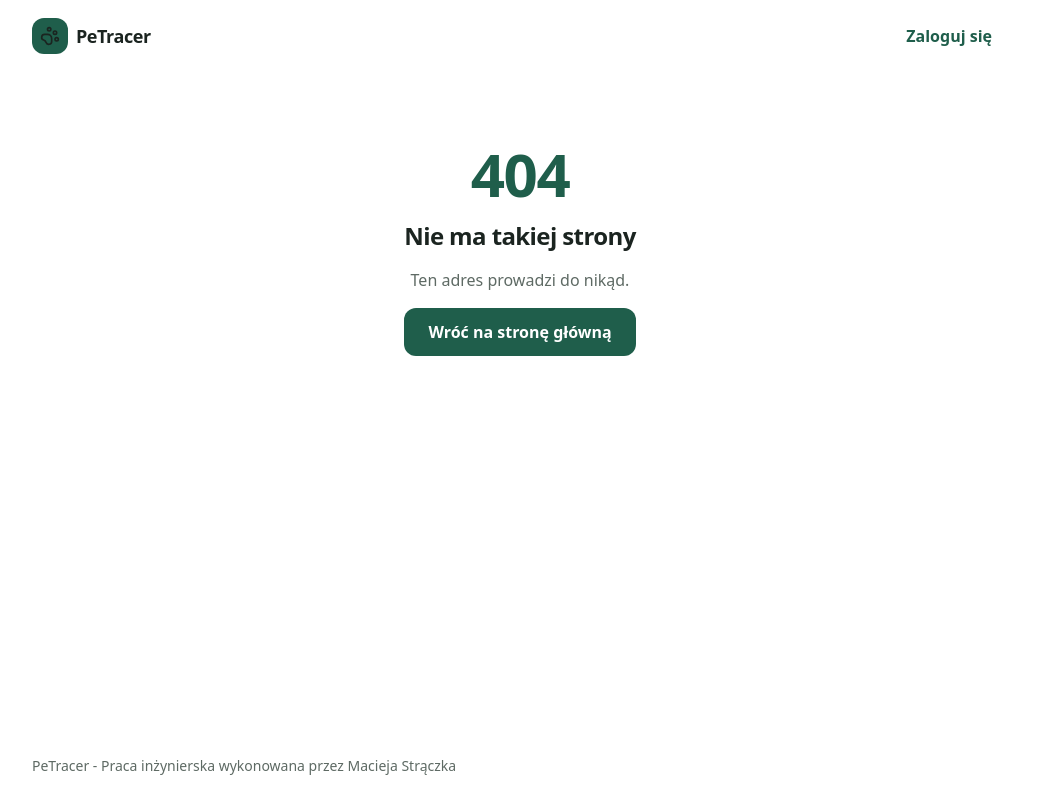
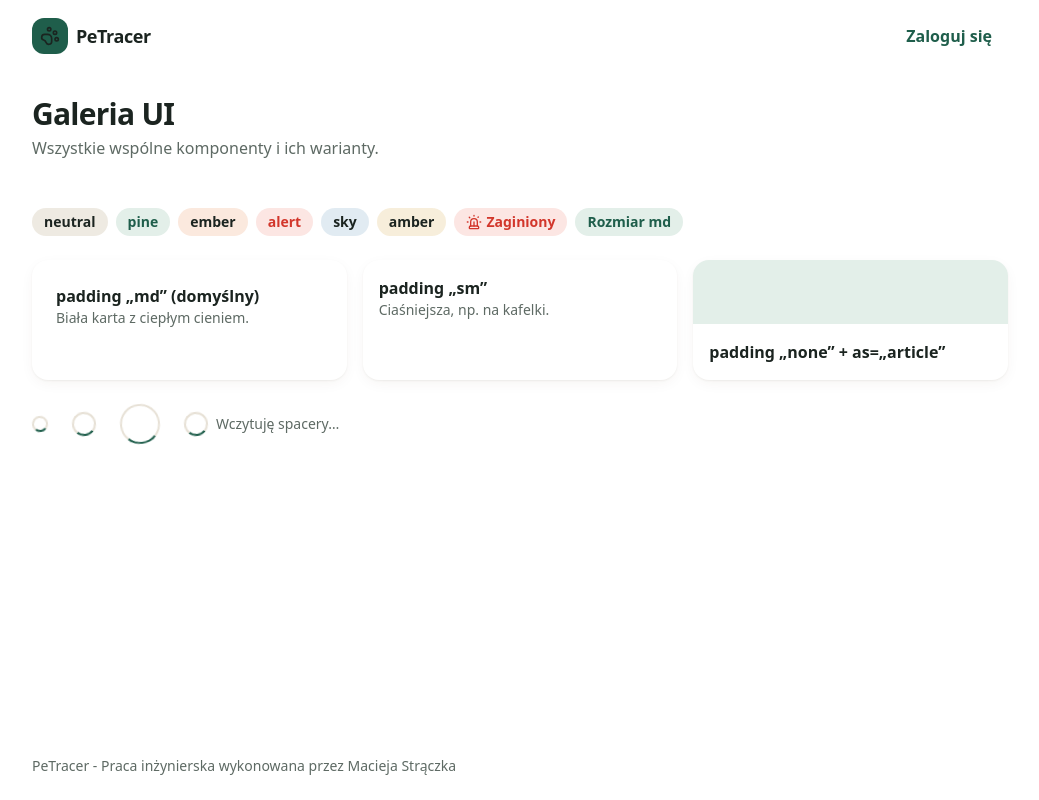
Before and after one commit to FullC0ntrol/PeTracker-FinalVersion, a React (Vite) app in the folder petracer-final/: page /dev/ui in a window 1280 px wide. Before the commit this address had no page. Shown: the whole page, without its empty margins (120-1159 px from the left). Built offline with nearby package versions, Linux system fonts and the light colour scheme.

Commit message:
Componenty UI : Card, Badge, Spinner. Stworzenie strony do testowania kompomentów UI. Podłączenie badge pod LandingPage.

```diff
--- /dev/null
+++ b/petracer-final/src/components/ui/Badge.jsx
@@ -0,0 +1,24 @@
+import { cn } from "../../lib/cn";
+
+const TONES = {
+  neutral: "bg-line/70 text-ink",
+  pine: "bg-pine-soft text-pine",
+  ember: "bg-ember-soft text-ink",
+  alert: "bg-alert-soft text-alert",
+  sky: "bg-sky/15 text-ink",
+  amber: "bg-amber/15 text-ink",
+};
+
+const SIZES = {
+  sm: 'px-2.5 py-0.5 text-xs',
+  md: 'px-3 py-1 text-sm',
+}
+
+export default function Badge({ tone = 'neutral', size = 'md', icon: Icon, className = '', children}) {
+  return (
+    <span className={cn('inline-flex items-center gap-1 rounded-full font-semibold', TONES[tone], SIZES[size], className)}>
+      {Icon && <Icon size={size === 'sm' ? 12 : 16} />}
+      {children}
+    </span>
+  )
+}
--- /dev/null
+++ b/petracer-final/src/components/ui/Card.jsx
@@ -0,0 +1,22 @@
+import { cn } from '../../lib/cn'
+
+const PADDINGS = {
+  none: '',
+  sm: 'p-4',
+  md: 'p-6',
+}
+
+export default function Card({ as:Component = 'div', padding = 'md', className = '', children, ...rest}) {
+  return (
+    <Component
+      className={cn(
+        'rounded-2xl bg-surface shadow-card',
+        PADDINGS[padding],
+        className
+      )}
+      {...rest}
+    >
+      {children}
+    </Component>
+  )
+}
--- /dev/null
+++ b/petracer-final/src/components/ui/Spinner.jsx
@@ -0,0 +1,16 @@
+import { cn } from '../../lib/cn'
+
+const SIZES = {
+  sm: 'size-4',
+  md: 'size-6',
+  lg: 'size-10',
+}
+
+export default function Spinner({ size = 'md', label = 'Ładowanie...', showLabel = false, className = ''}) {
+  return (
+    <span role="status" className={cn('inline-flex items-center gap-2 text-ink-muted', className)}>
+      <span className={cn('animate-spin rounded-full border-2 border-line border-t-pine', SIZES[size])} />
+      <span className={showLabel ? 'text-sm' : 'sr-only'}>{label}</span>
+    </span>
+  )
+}
--- /dev/null
+++ b/petracer-final/src/lib/cn.js
@@ -0,0 +1,3 @@
+export function cn(...classes) {
+  return classes.filter(Boolean).join(' ')
+}
--- /dev/null
+++ b/petracer-final/src/pages/dev/UiGalleryPage.jsx
@@ -0,0 +1,57 @@
+import { Siren } from 'lucide-react'
+
+import Badge from "../../components/ui/Badge";
+import Card from "../../components/ui/Card";
+import Spinner from "../../components/ui/Spinner";
+import PageHeader from "../../components/layout/PageHeader.jsx";
+
+const BADGE_TONES = ["neutral", "pine", "ember", "alert", "sky", "amber"];
+
+export default function UiGalleryPage() {
+  return (
+    <div className="flex flex-col gap-6">
+      <PageHeader
+        title="Galeria UI"
+        description="Wszystkie wspólne komponenty i ich warianty."
+      />
+
+      <div className="flex flex-wrap items-center gap-2">
+        {BADGE_TONES.map((tone) => (
+          <Badge key={tone} tone={tone}>
+            {tone}
+          </Badge>
+        ))}
+        <Badge tone="alert" icon={Siren}>
+          Zaginiony
+        </Badge>
+        <Badge tone="pine" size="md">
+          Rozmiar md
+        </Badge>
+      </div>
+
+      <div className="grid gap-4 sm:grid-cols-3">
+        <Card>
+          <p className="font-semibold">padding „md” (domyślny)</p>
+          <p className="text-sm text-ink-muted">
+            Biała karta z ciepłym cieniem.
+          </p>
+        </Card>
+        <Card padding="sm">
+          <p className="font-semibold">padding „sm”</p>
+          <p className="text-sm text-ink-muted">Ciaśniejsza, np. na kafelki.</p>
+        </Card>
+        <Card as="article" padding="none" className="overflow-hidden">
+          <div className="h-16 bg-pine-soft" />
+          <p className="p-4 font-semibold">padding „none” + as=„article”</p>
+        </Card>
+      </div>
+
+      <div className="flex flex-wrap items-center gap-6">
+        <Spinner size="sm" />
+        <Spinner />
+        <Spinner size="lg" />
+        <Spinner showLabel label="Wczytuję spacery…" />
+      </div>
+    </div>
+  );
+}
--- a/petracer-final/src/pages/public/LandingPage.jsx
+++ b/petracer-final/src/pages/public/LandingPage.jsx
@@ -1,13 +1,15 @@
 import { Link } from 'react-router';
+
+import Badge from "../../components/ui/Badge";
 
 export default function LandingPage () {
   return (
     <div className="space-y-12">
       <section className="grid items-center gap-8 md:grid-cols-2">
         <div className="space-y-5">
-          <p className="inline-block rounded-full bg-pine-soft px-3 py-1 text-sm font-semibold text-pine">
+          <Badge tone="pine" size="md">
             Tag NFC / QR na obroży
-          </p>
+          </Badge>
           <h1 className="text-4xl font-extrabold tracking-tight sm:text-5xl">
             Zgubione zwierzę wraca do domu szybciej
           </h1>
--- a/petracer-final/src/router.jsx
+++ b/petracer-final/src/router.jsx
@@ -1,4 +1,6 @@
 import { createBrowserRouter } from 'react-router'
+
+import UiGalleryPage from "./pages/dev/UiGalleryPage";
 
 import NotFoundPage from "./pages/public/NotFoundPage";
 import LandingPage from "./pages/public/LandingPage";
@@ -20,6 +22,7 @@ export const router = createBrowserRouter([
           { index: true, element: <LandingPage />},
           { path: 'login', element: <Placeholder title="Logowanie" />},
           { path: 'auth/verify', element: <Placeholder title="Werfikacja logowania" />},
+          { path: 'dev/ui', element: <UiGalleryPage />},
           { path: '*', element: <NotFoundPage />}
         ]
       },
```
